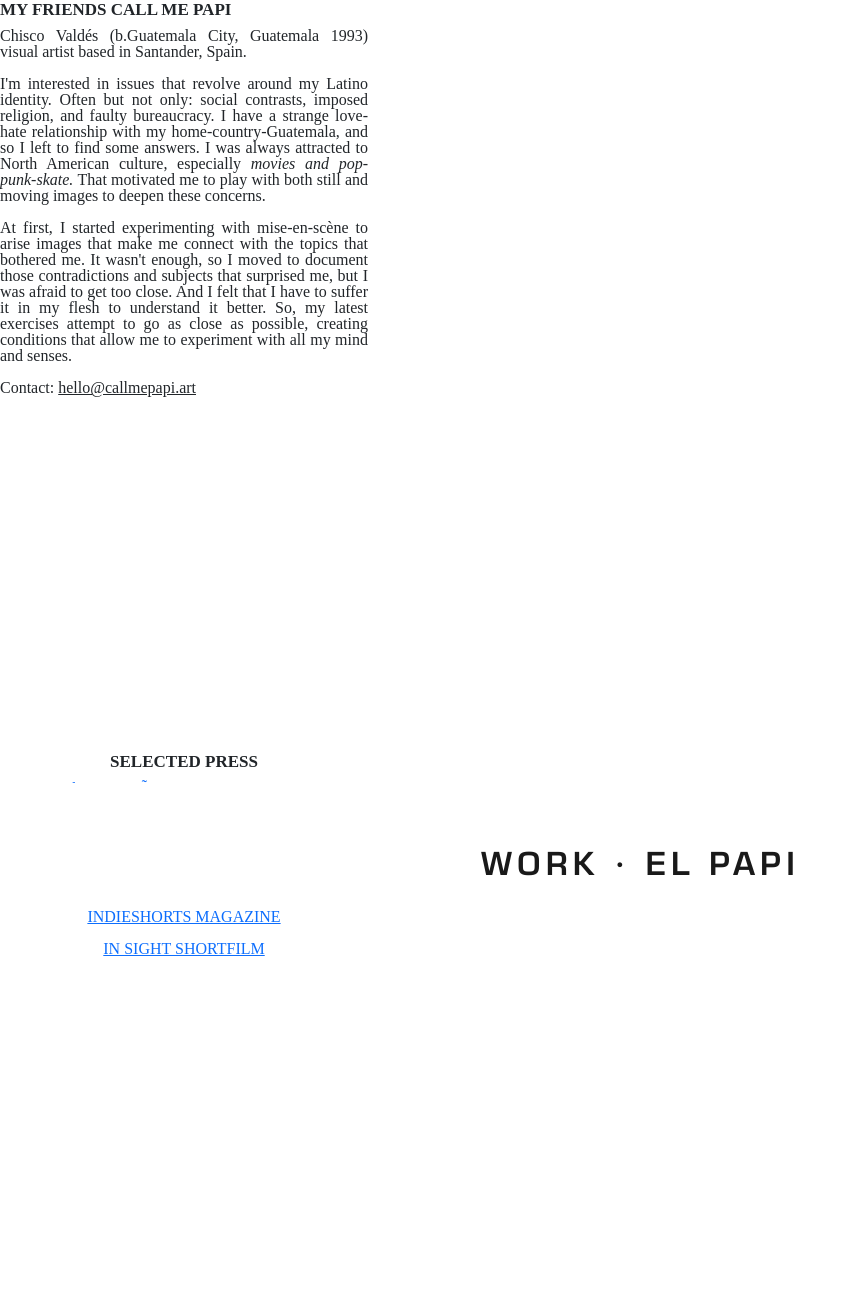
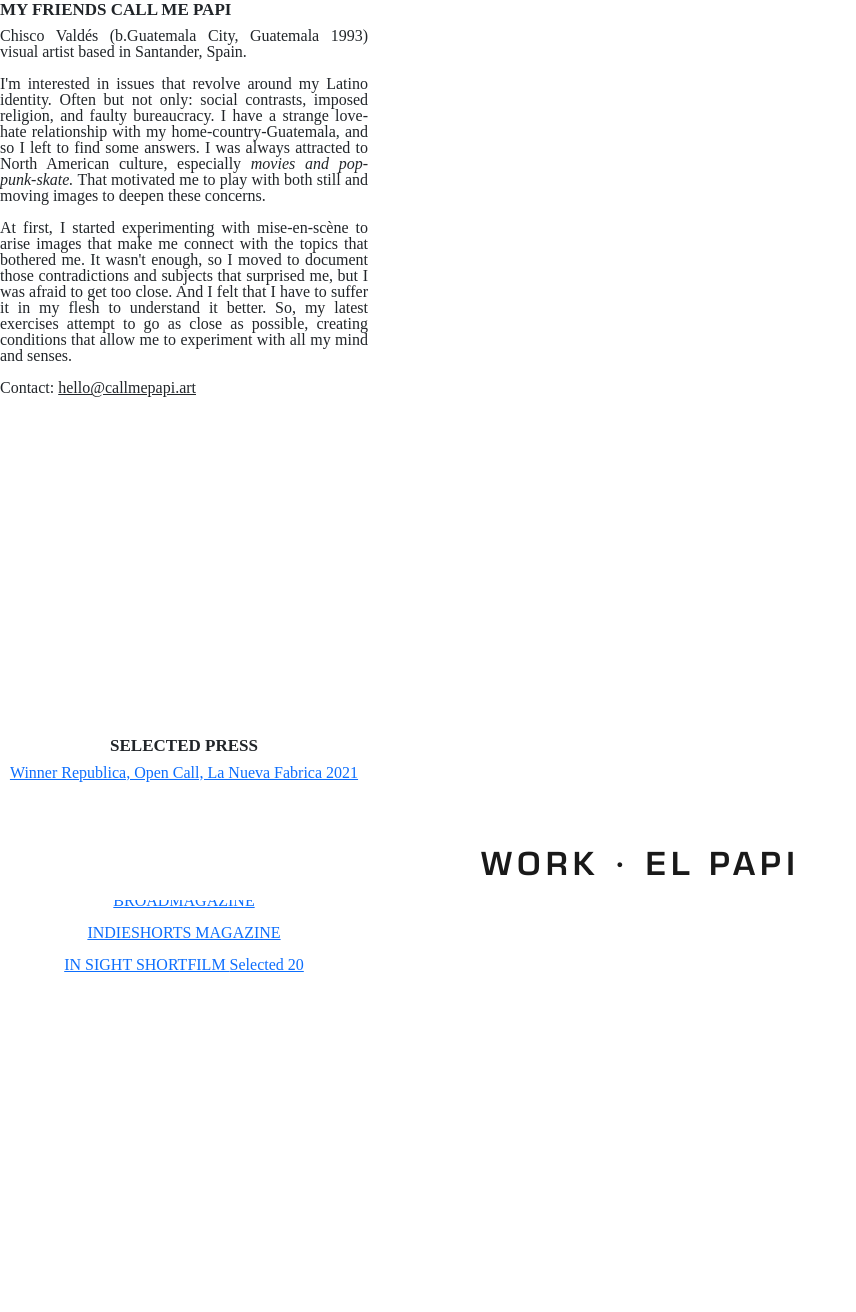
Before and after one commit to chiscovaldes/chiscovaldes, a Jekyll site: the page built from selected-press.html, in a window 1280 px wide. Shown: the whole page, without its empty margins (0-856 px from the left). Built offline with Jekyll 4.4.1, drawn with Linux system fonts in a browser that asks for light colours.

Commit message:
Update selected-press.html

```diff
--- a/selected-press.html
+++ b/selected-press.html
@@ -15,6 +15,9 @@
 		<div class="col text-center">
 
 				<h1> <b>SELECTED PRESS</b> </h1>
+				<a href="https://lahora.gt/chisco-valdes-obtiene-el-premio-unico-para-exponer-su-obra-en-una-valla-publicitaria/">Winner Republica, Open Call, La Nueva Fabrica 2021</a>
+				<br>
+				<br>
 				<a href="https://www.phe.es/2021/09/07/ya-conocemos-a-los-seleccionados-en-el-visionado-de-porfolios-de-santander-para-participar-en-descubrimientos-phe22/">PhotoESPAÑA DISCOVERIES 2022</a>
 				<br>
 				<br>
@@ -31,6 +34,7 @@
 				<br>
 				<br>
 				<a href="http://www.feelsales.com/en/catalogo-completo/18639/see-you"> IN SIGHT SHORTFILM </a>
+				<a href="https://www.20fotografos.com/aplicaciones-estudiantes"> Selected 20  </a>
 				<br>
 				<br>
 
```
